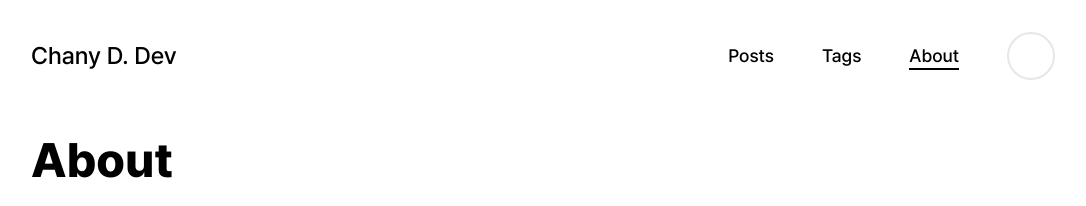
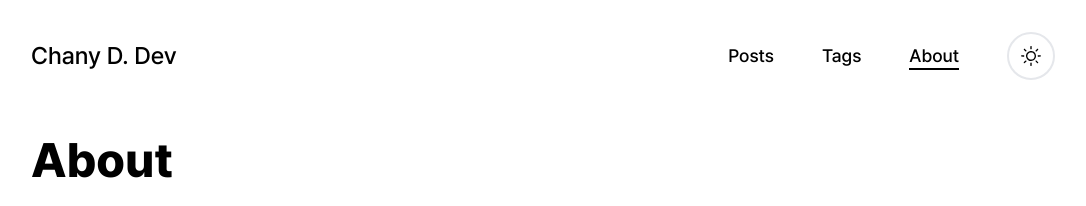
Before and after one commit to chanyDev/chany-blog, a Next.js app: page /about in a window 1280 px wide. Shown: the top 206 px of the page, without its empty margins (97-1183 px from the left). Built offline with nearby package versions, Linux system fonts and the light colour scheme.

Commit message:
fix : 시스템 테마 적용 [#1]

```diff
--- a/components/common/ThemeSwitch.tsx
+++ b/components/common/ThemeSwitch.tsx
@@ -5,19 +5,20 @@ import { useEffect, useState } from 'react';
 
 const ThemeSwitch = () => {
   const [mounted, setMounted] = useState(false);
-  const { theme, setTheme } = useTheme();
+  const { theme, systemTheme, setTheme } = useTheme();
+  const currentTheme = theme === 'system' ? systemTheme : theme;
 
   const handleTheme = () => {
-    setTheme(theme === 'light' ? 'dark' : 'light');
+    setTheme(currentTheme === 'light' ? 'dark' : 'light');
   };
 
   useEffect(() => {
     setMounted(true);
   }, []);
 
+  if (!mounted) return null;
+
   return (
-    <>
-      {mounted && (
     <button
       aria-label="Theme Toggle Button"
       type="button"
@@ -27,7 +28,7 @@ const ThemeSwitch = () => {
       <div className="relative w-5 h-5 overflow-hidden">
         <span
           className={`absolute inset-0 origin-[50%_100px] duration-700 ${
-                theme === 'light' ? 'rotate-0' : '-rotate-90'
+            currentTheme === 'light' ? 'rotate-0' : '-rotate-90'
           }`}
         >
           <SunIcon className="text-black fill-current dark:text-white" />
@@ -35,15 +36,13 @@ const ThemeSwitch = () => {
 
         <span
           className={`absolute inset-0 origin-[50%_100px] duration-700 ${
-                theme === 'dark' ? 'rotate-0' : 'rotate-90'
+            currentTheme === 'dark' ? 'rotate-0' : 'rotate-90'
           }`}
         >
           <MoonIcon className="text-black fill-current dark:text-white" />
         </span>
       </div>
     </button>
-      )}
-    </>
   );
 };
 
```
Lines whose indentation alone changed are shown as unchanged.
